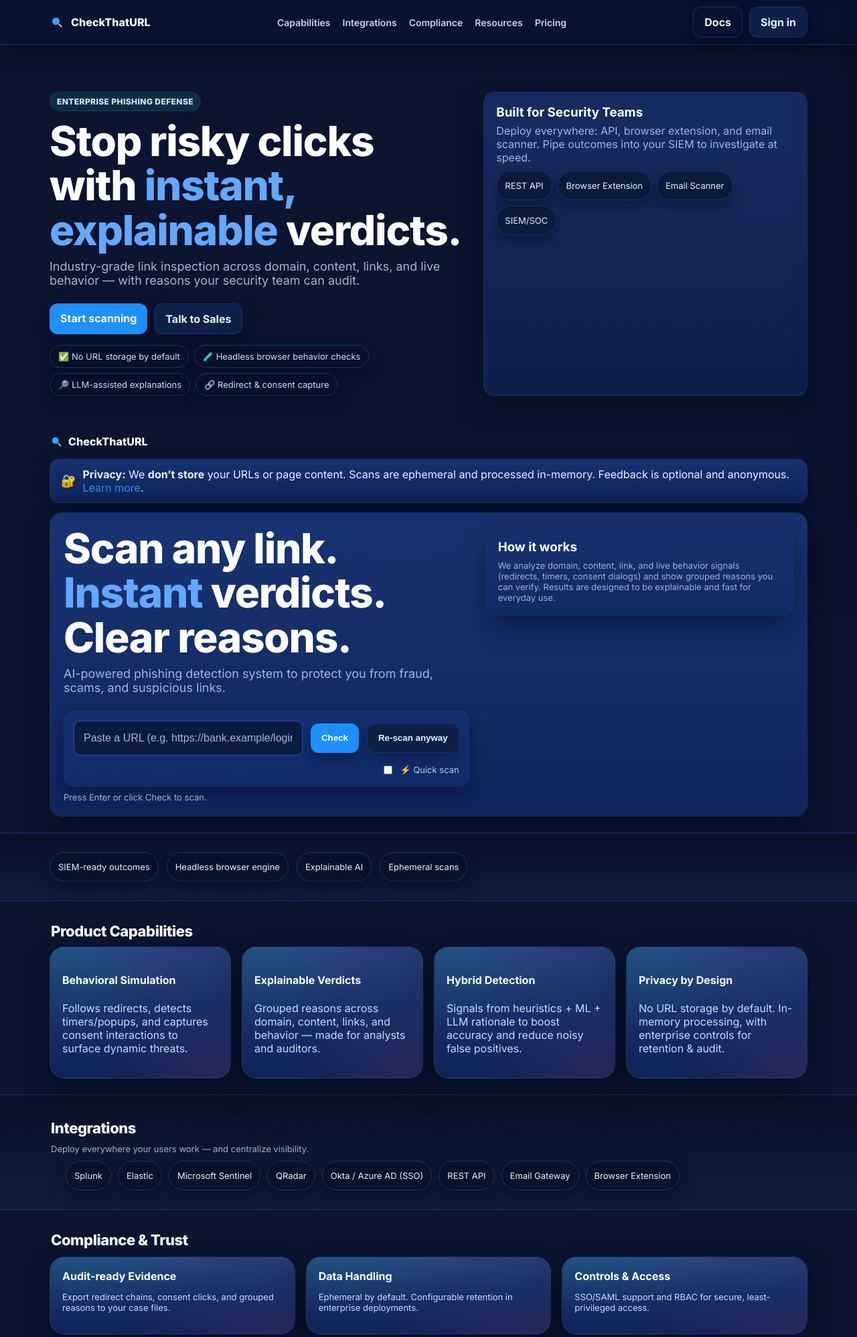
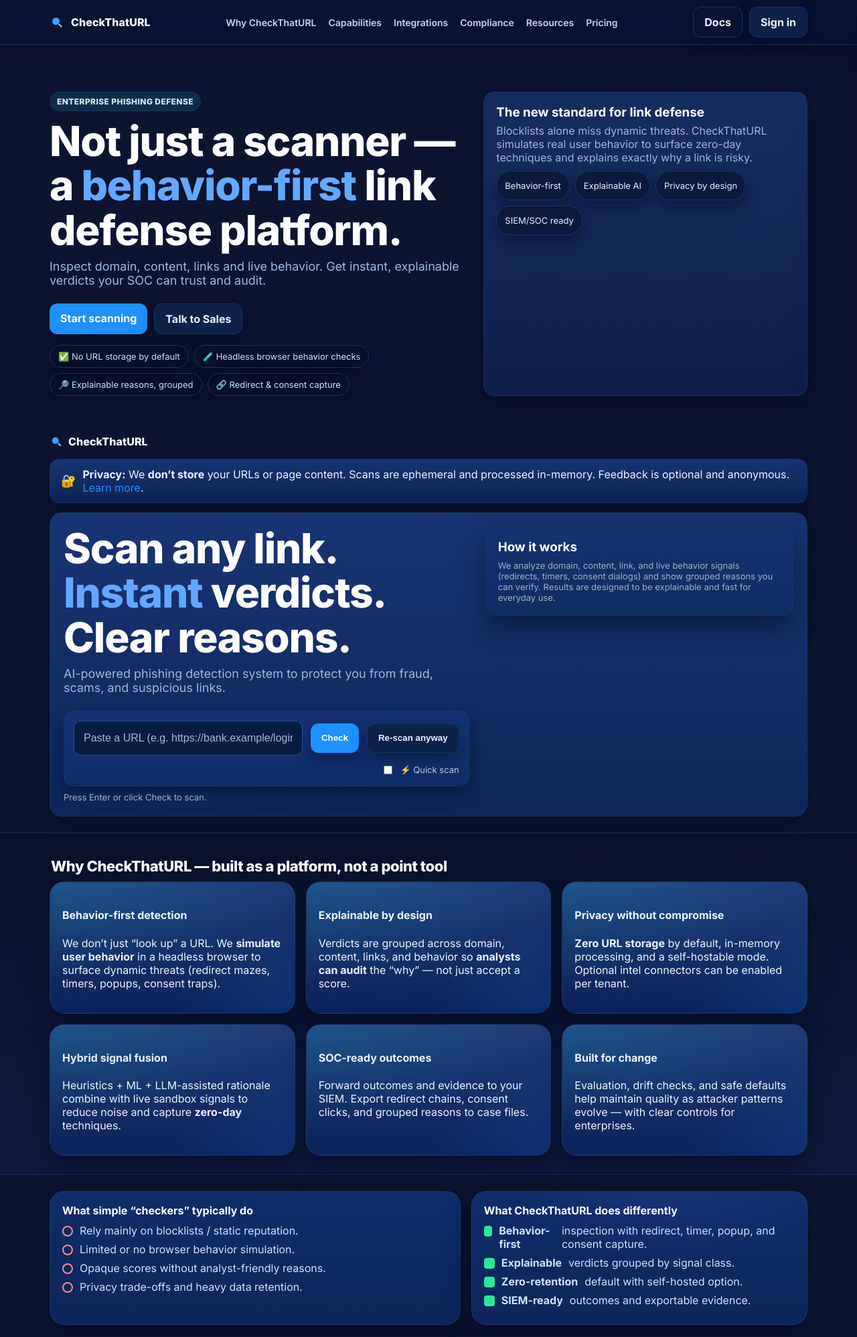
Before and after one commit to Emmaorgu/checkthaturl, a Flask app: page / in a window 1280 px wide. Shown: the top 1996 px of the page at 67% size. Run offline with Flask 3, Linux system fonts and the light colour scheme; parts of the project's set-up code (start-up, migrations or seed data) failed here and were passed over.

Commit message:
new changes

```diff
--- a/app/templates/index.html
+++ b/app/templates/index.html
@@ -3,8 +3,8 @@
 <head>
   <meta charset="utf-8" />
   <meta name="viewport" content="width=device-width, initial-scale=1" />
-  <title>CheckThatURL — Scan any link. Instant verdicts. Clear reasons.</title>
-  <meta name="description" content="CheckThatURL is an enterprise-ready phishing and malicious link detection platform with explainable results, SIEM integrations, API, email scanner, and browser extensions." />
+  <title>CheckThatURL — The Behavior-First Link Defense Platform</title>
+  <meta name="description" content="CheckThatURL is a behavior-first, explainable, privacy-by-design link defense platform. Inspect domain, content, links and live behavior — with analyst-ready reasons and SOC integrations." />
   <meta name="color-scheme" content="dark light" />
   <link rel="icon" type="image/svg+xml" href="/static/favicon.svg">
   <link rel="alternate icon" href="/static/favicon.ico" sizes="any">
@@ -16,8 +16,8 @@
   <link href="https://fonts.googleapis.com/css2?family=Inter:wght@400;500;600;700;800&display=swap" rel="stylesheet" />
 
   <!-- Open Graph -->
-  <meta property="og:title" content="CheckThatURL — Enterprise-grade phishing detection" />
-  <meta property="og:description" content="Scan links with AI. Get instant verdicts, clear reasons, and enterprise integrations (SIEM, API, email scanner, browser extensions)." />
+  <meta property="og:title" content="CheckThatURL — The Behavior-First Link Defense Platform" />
+  <meta property="og:description" content="Not just a scanner. Behavior-first inspection, explainable verdicts, and SOC-ready integration." />
   <meta property="og:type" content="website" />
   <meta property="og:url" content="https://www.checkthaturl.com" />
   <meta property="og:image" content="/static/og-card.png" />
@@ -97,7 +97,6 @@
     @media (max-width:980px){
       .nav{display:none}
       .mobile-nav-btn{display:inline-flex}
-      /* Keep only Menu on mobile header (Docs/Sign-in live in drawer) */
       .hdr-cta .btn.ghost,
       .hdr-cta .btn.secondary{display:none !important}
       .hdr-in{gap:10px; padding-right:14px}
@@ -158,7 +157,7 @@
     .quick{display:flex;align-items:center;gap:8px;color:#b8c9e6;font-size:13px;margin-left:auto}
     .hint{color:#9fb0c7;font-size:13px}
 
-    /* ===== Mobile: make URL input full-width row, actions stacked below ===== */
+    /* ===== Mobile: full-row input, actions below ===== */
     @media (max-width:780px){
       .search{
         display:grid;
@@ -222,7 +221,7 @@
       box-shadow:inset 0 1px 0 rgba(0,0,0,.22), inset 0 -1px 0 rgba(0,0,0,.24)}
     .band .section-wrap{padding-top:28px;padding-bottom:28px}
 
-    /* ===== Spark Capsules (Stats, Features, Compliance) ===== */
+    /* ===== Spark Capsules & Cards ===== */
     .spark{position:relative;border-radius:22px;padding:18px;border:1px solid rgba(255,255,255,.06);
       background:
         radial-gradient(120% 180% at 10% -20%, rgba(0,224,230,.18), transparent 50%),
@@ -279,6 +278,35 @@
     .brand{font-weight:800;letter-spacing:.1px;color:#fff}
     .row{display:flex;gap:10px;align-items:center;flex-wrap:wrap}
 
+    /* ===== New: Platform Differentiation & Compare ===== */
+    .why-grid{display:grid;grid-template-columns:repeat(3,1fr);gap:16px}
+    @media (max-width:1080px){.why-grid{grid-template-columns:repeat(2,1fr)}}
+    @media (max-width:700px){.why-grid{grid-template-columns:1fr}}
+    .why-card{border:1px solid rgba(255,255,255,.06);border-radius:22px;padding:18px;background:
+      radial-gradient(160% 140% at 0% -10%, rgba(0,224,230,.18), transparent 60%),
+      radial-gradient(120% 160% at 120% 120%, rgba(30,144,255,.20), transparent 60%),
+      linear-gradient(180deg, rgba(14,44,112,.95), rgba(12,36,96,.92));box-shadow:var(--shadow-md);position:relative;overflow:hidden}
+    .why-card:before{content:""; position:absolute; inset:0; background:var(--gloss); pointer-events:none}
+
+    .split{display:grid;grid-template-columns:1.1fr .9fr;gap:16px}
+    @media (max-width:980px){.split{grid-template-columns:1fr}}
+
+    .compare{border:1px solid rgba(255,255,255,.06);border-radius:22px;padding:18px;background:
+      linear-gradient(180deg, rgba(16,46,110,.95), rgba(14,40,95,.9)); box-shadow:var(--shadow-md)}
+    .compare h4{margin:0 0 8px;color:#fff}
+    .checklist{list-style:none;margin:10px 0 0;padding:0}
+    .checklist li{display:flex;gap:10px;align-items:flex-start;margin:8px 0;color:#cfe1ff}
+    .check{width:16px;height:16px;border-radius:4px;background:var(--ok);display:inline-block;margin-top:3px}
+    .warn{width:16px;height:16px;border-radius:50%;background:transparent;border:2px solid #ff8a8d;display:inline-block;margin-top:3px}
+
+    /* ===== Under the Hood (pipeline) ===== */
+    .pipe{display:grid;grid-template-columns:repeat(4,1fr);gap:12px}
+    @media (max-width:980px){.pipe{grid-template-columns:1fr;gap:10px}}
+    .step{position:relative;border:1px solid var(--border);border-radius:16px;padding:14px;background:
+      linear-gradient(180deg, rgba(20,54,132,.85), rgba(16,42,104,.72)), var(--gloss);box-shadow:var(--shadow-sm)}
+    .step .h{font-weight:800;color:#fff;margin:0 0 6px}
+    .step .d{color:#c6daf9;margin:0}
+
     /* ===== Scanner Overlay ===== */
     .scanner{position:fixed;inset:0;display:none;align-items:center;justify-content:center;
       background:radial-gradient(900px 400px at 50% -10%,rgba(30,144,255,.28),transparent 55%),rgba(5,8,14,.55);
@@ -320,7 +348,7 @@
       .hero-in{padding:52px 18px 24px}
       .grid{gap:18px}
       .grid-frame{padding:16px}
-      .spark,.fcard,.comp,.stat,.card,.hero-card{border-radius:18px}
+      .spark,.fcard,.comp,.stat,.card,.hero-card,.why-card,.compare{border-radius:18px}
       .eyebrow{transform:translateY(-2px)}
     }
     @media (max-width:560px){
@@ -329,7 +357,7 @@
       .hero-ctas .btn, .cta-actions .btn{flex:1 1 100%; width:100%}
       .i-badge{padding:10px 12px}
       .feature-grid,.comp-grid,.stat-grid{gap:12px}
-      .spark,.fcard,.comp,.stat,.card,.hero-card{padding:14px}
+      .spark,.fcard,.comp,.stat,.card,.hero-card,.why-card,.compare{padding:14px}
       .top-privacy{align-items:flex-start}
       .gridlines{opacity:.25}
       .glow-rings{opacity:.35}
@@ -370,6 +398,7 @@
         <a class="name" href="/" aria-label="Go to CheckThatURL home">CheckThatURL</a>
       </div>
       <nav class="nav" aria-label="Primary">
+        <a href="#why">Why CheckThatURL</a>
         <a href="#capabilities">Capabilities</a>
         <a href="#integrations">Integrations</a>
         <a href="#compliance">Compliance</a>
@@ -385,6 +414,7 @@
   </header>
   <aside id="mobileDrawer" class="mobile-drawer" aria-hidden="true">
     <nav>
+      <a href="#why" onclick="closeDrawer()">Why CheckThatURL</a>
       <a href="#capabilities" onclick="closeDrawer()">Capabilities</a>
       <a href="#integrations" onclick="closeDrawer()">Integrations</a>
       <a href="#compliance" onclick="closeDrawer()">Compliance</a>
@@ -400,8 +430,8 @@
     <div class="hero-in">
       <div class="hero">
         <span class="eyebrow">Enterprise phishing defense</span>
-        <h1>Stop risky clicks with <span class="accent">instant, explainable</span> verdicts.</h1>
-        <p class="sub">Industry-grade link inspection across domain, content, links, and live behavior — with reasons your security team can audit.</p>
+        <h1>Not just a scanner — a <span class="accent">behavior-first</span> link defense platform.</h1>
+        <p class="sub">Inspect domain, content, links and live behavior. Get instant, explainable verdicts your SOC can trust and audit.</p>
         <div class="hero-ctas">
           <a class="btn" href="#scanner-anchor" onclick="document.getElementById('url').focus()">Start scanning</a>
           <a class="btn secondary" href="/contact">Talk to Sales</a>
@@ -409,20 +439,20 @@
         <div class="trust-row" role="list">
           <span class="trust-chip" role="listitem">✅ No URL storage by default</span>
           <span class="trust-chip" role="listitem">🧪 Headless browser behavior checks</span>
-          <span class="trust-chip" role="listitem">🔎 LLM-assisted explanations</span>
+          <span class="trust-chip" role="listitem">🔎 Explainable reasons, grouped</span>
           <span class="trust-chip" role="listitem">🔗 Redirect & consent capture</span>
         </div>
       </div>
 
       <!-- Right explainer -->
       <div class="hero-card">
-        <h3 style="margin:0 0 6px;color:#fff">Built for Security Teams</h3>
-        <p style="margin:0 0 10px;color:var(--muted)">Deploy everywhere: API, browser extension, and email scanner. Pipe outcomes into your SIEM to investigate at speed.</p>
+        <h3 style="margin:0 0 6px;color:#fff">The new standard for link defense</h3>
+        <p style="margin:0 0 10px;color:var(--muted)">Blocklists alone miss dynamic threats. CheckThatURL simulates real user behavior to surface zero-day techniques and explains exactly why a link is risky.</p>
         <div class="badge-row" style="margin-top:8px;display:flex;gap:8px;flex-wrap:wrap">
-          <span class="i-badge">REST API</span>
-          <span class="i-badge">Browser Extension</span>
-          <span class="i-badge">Email Scanner</span>
-          <span class="i-badge">SIEM/SOC</span>
+          <span class="i-badge">Behavior-first</span>
+          <span class="i-badge">Explainable AI</span>
+          <span class="i-badge">Privacy by design</span>
+          <span class="i-badge">SIEM/SOC ready</span>
         </div>
       </div>
     </div>
@@ -511,24 +541,92 @@
     </div>
   </div>
 
-  <!-- ===== Enterprise sections ===== -->
-  <section class="band">
+  <!-- ===== Why CheckThatURL: Platform framing ===== -->
+  <section class="band" id="why" aria-labelledby="why-title">
     <div class="section-wrap">
-      <div class="trustbar" aria-labelledby="capabilities" style="color:#caddff">
-        <h2 id="capabilities" style="position:absolute;left:-9999px;top:auto;width:1px;height:1px;overflow:hidden">Capabilities</h2>
-        <div style="display:flex;flex-wrap:wrap;gap:12px;align-items:center">
-          <span class="i-badge">SIEM-ready outcomes</span>
-          <span class="i-badge">Headless browser engine</span>
-          <span class="i-badge">Explainable AI</span>
-          <span class="i-badge">Ephemeral scans</span>
+      <h3 id="why-title" class="section-title">Why CheckThatURL — built as a platform, not a point tool</h3>
+      <div class="why-grid">
+        <div class="why-card">
+          <h4>Behavior-first detection</h4>
+          <p>We don’t just “look up” a URL. We <strong>simulate user behavior</strong> in a headless browser to surface dynamic threats (redirect mazes, timers, popups, consent traps).</p>
+        </div>
+        <div class="why-card">
+          <h4>Explainable by design</h4>
+          <p>Verdicts are grouped across domain, content, links, and behavior so <strong>analysts can audit</strong> the “why” — not just accept a score.</p>
+        </div>
+        <div class="why-card">
+          <h4>Privacy without compromise</h4>
+          <p><strong>Zero URL storage</strong> by default, in-memory processing, and a self-hostable mode. Optional intel connectors can be enabled per tenant.</p>
+        </div>
+        <div class="why-card">
+          <h4>Hybrid signal fusion</h4>
+          <p>Heuristics + ML + LLM-assisted rationale combine with live sandbox signals to reduce noise and capture <strong>zero-day</strong> techniques.</p>
+        </div>
+        <div class="why-card">
+          <h4>SOC-ready outcomes</h4>
+          <p>Forward outcomes and evidence to your SIEM. Export redirect chains, consent clicks, and grouped reasons to case files.</p>
+        </div>
+        <div class="why-card">
+          <h4>Built for change</h4>
+          <p>Evaluation, drift checks, and safe defaults help maintain quality as attacker patterns evolve — with clear controls for enterprises.</p>
         </div>
       </div>
     </div>
   </section>
 
+  <!-- ===== Compare: Not just a scanner ===== -->
+  <section>
+    <div class="section-wrap split">
+      <div class="compare">
+        <h4>What simple “checkers” typically do</h4>
+        <ul class="checklist">
+          <li><span class="warn"></span> Rely mainly on blocklists / static reputation.</li>
+          <li><span class="warn"></span> Limited or no browser behavior simulation.</li>
+          <li><span class="warn"></span> Opaque scores without analyst-friendly reasons.</li>
+          <li><span class="warn"></span> Privacy trade-offs and heavy data retention.</li>
+        </ul>
+      </div>
+      <div class="compare spark">
+        <h4>What CheckThatURL does differently</h4>
+        <ul class="checklist">
+          <li><span class="check"></span> <strong>Behavior-first</strong> inspection with redirect, timer, popup, and consent capture.</li>
+          <li><span class="check"></span> <strong>Explainable</strong> verdicts grouped by signal class.</li>
+          <li><span class="check"></span> <strong>Zero-retention</strong> default with self-hosted option.</li>
+          <li><span class="check"></span> <strong>SIEM-ready</strong> outcomes and exportable evidence.</li>
+        </ul>
+      </div>
+    </div>
+  </section>
+
+  <!-- ===== Under the Hood ===== -->
+  <section class="band" aria-labelledby="hood-title">
+    <div class="section-wrap">
+      <h3 id="hood-title" class="section-title">Under the hood — how a verdict is produced</h3>
+      <div class="pipe">
+        <div class="step">
+          <p class="h">1) Signal Collection</p>
+          <p class="d">Domain features, page content, link graph, and live behavior signals are collected. Optional intel connectors can be enabled per tenant.</p>
+        </div>
+        <div class="step">
+          <p class="h">2) Behavioral Simulation</p>
+          <p class="d">Headless browser follows redirects, detects timers/popups, and records consent clicks to surface dynamic threats.</p>
+        </div>
+        <div class="step">
+          <p class="h">3) Hybrid Fusion</p>
+          <p class="d">Heuristics + ML models + LLM-assisted rationale combine to reduce false noise and highlight attacker intent.</p>
+        </div>
+        <div class="step">
+          <p class="h">4) Explainable Output</p>
+          <p class="d">Verdict + grouped reasons + evidence, ready for analyst review and SIEM forwarding.</p>
+        </div>
+      </div>
+    </div>
+  </section>
+
+  <!-- ===== Existing capabilities grid (preserved) ===== -->
   <section>
     <div class="section-wrap">
-      <h3 class="section-title">Product Capabilities</h3>
+      <h3 id="capabilities" class="section-title">Product Capabilities</h3>
       <div class="feature-grid">
         <div class="fcard spark">
           <h4>Behavioral Simulation</h4>
@@ -569,9 +667,9 @@
     </div>
   </section>
 
-  <section aria-labelledby="compliance-title">
+  <section aria-labelledby="compliance-title" id="compliance">
     <div class="section-wrap">
-      <h3 id="compliance-title" class="section-title">Compliance & Trust</h3>
+      <h3 id="compliance-title" class="section-title">Assurance & Reliability</h3>
       <div class="comp-grid">
         <div class="comp spark">
           <h4>Audit-ready Evidence</h4>
@@ -582,8 +680,8 @@
           <p class="hint">Ephemeral by default. Configurable retention in enterprise deployments.</p>
         </div>
         <div class="comp spark">
-          <h4>Controls & Access</h4>
-          <p class="hint">SSO/SAML support and RBAC for secure, least-privileged access.</p>
+          <h4>Engineering for Trust</h4>
+          <p class="hint">Evaluation, drift checks, safe defaults, and change control — designed for SOC workflows.</p>
         </div>
       </div>
     </div>
@@ -603,6 +701,7 @@
     </div>
   </section>
 
+  <!-- CTA -->
   <section>
     <div class="section-wrap">
       <div class="cta-band">
```
